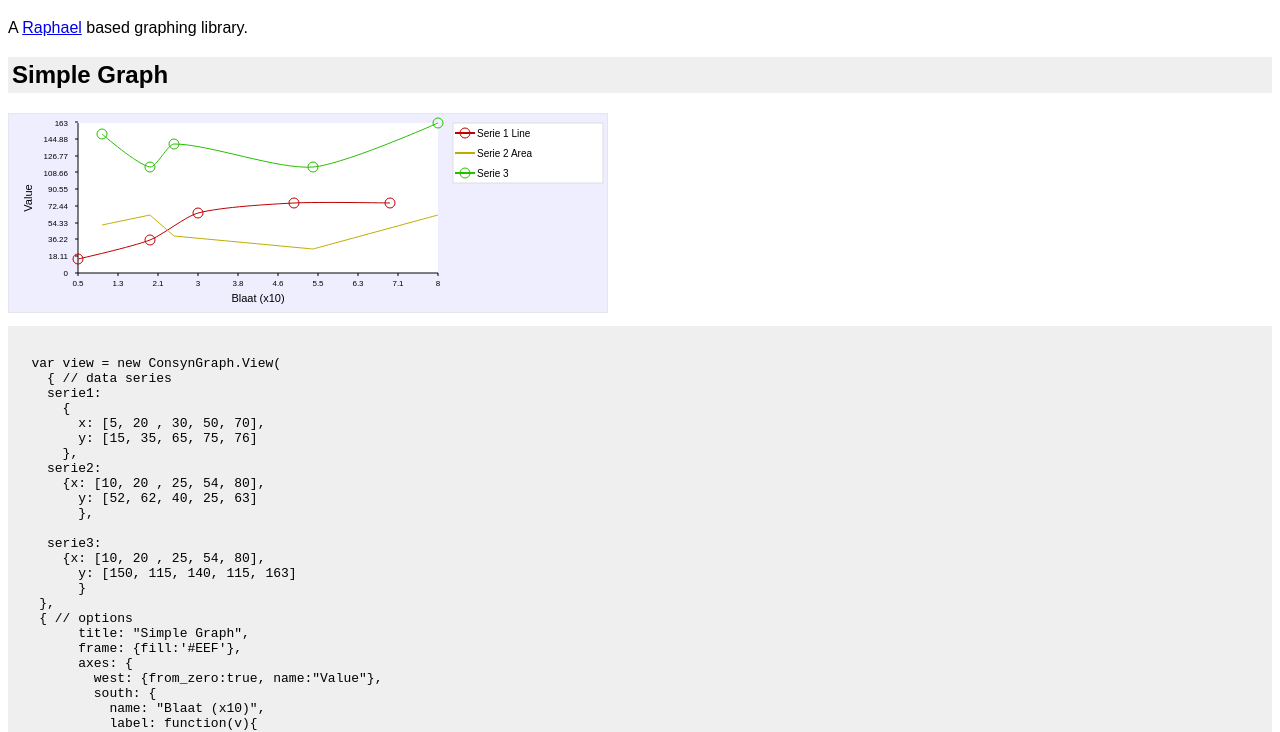
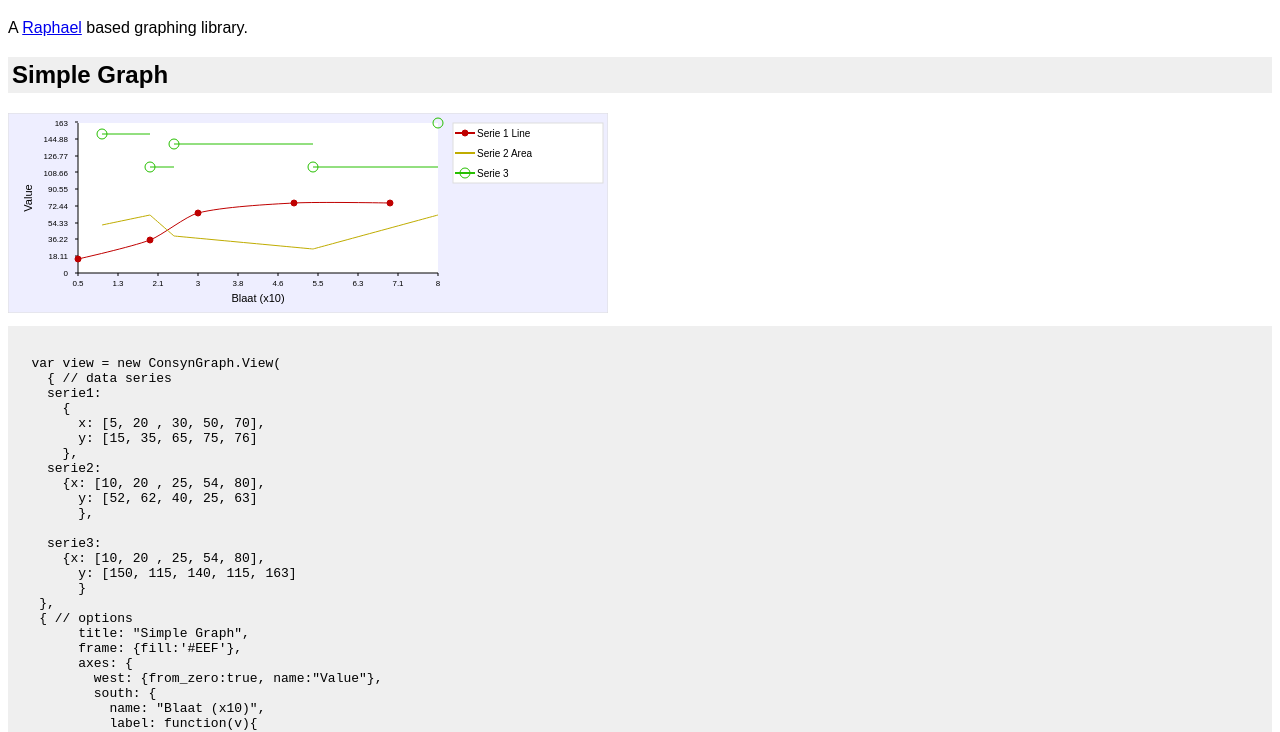
Before and after one commit to movinglabs/ConsynGraph, a plain HTML site: page documentation/index.html in a window 1280 px wide. Shown: the part 61-793 px from the top of the page. Drawn offline with Linux system fonts and the light colour scheme.

Commit message:
added a step-wise line drawing option

```diff
--- a/documentation/index.html
+++ b/documentation/index.html
@@ -73,7 +73,7 @@
          series: {
            serie1: {
              label: "Serie 1 Line",
-             markers: "o",
+             markers: {symbol: "o", size: 3,attr:{fill:true}},
              line: true
            },
            serie2: {
@@ -87,7 +87,7 @@
            },
            serie3: {
              label: "Serie 3",
-             line: true,
+             line: {step: true},
              markers: true
            }
 
@@ -228,6 +228,61 @@
    <p>...</p>
 
 
+   <h2>Time series using timestamps</h2>
+
+   <div style="height: 200px; width: 600px;" id="ts"></div>
+
+
+   <script type="text/javascript" id="scriptts">
+
+   var s = 910000000;
+   var f = 1200*24;
+   var view = new ConsynGraph.View(
+     { // data series
+     serie1:
+       {
+         y: [10, 20 , 30, 50, 70],
+         x: [s+3*f, s+6*f, s+9*f, s+12*f, s+15*f]
+       }
+    },
+    { // options
+         title: "Simple Graph",
+         frame: {fill:'#EEF'},
+         axes: {
+           west: {from_zero:true, name:"Value"},
+           south: {
+             name: "Time",
+             label: ConsynGraph.Func.timestampLabels
+           }
+         },
+         grid: {
+           x: false,
+           y: {step: 10, start: 0 }
+         },
+         legend: {
+          type: 'box',
+          position: {top: 10, right: 10}
+         },
+         series: {
+           serie1: {
+             label: "Serie 1 Line",
+             markers: "o",
+             line: true
+           }
+
+         }
+       }
+     ).draw(document.getElementById('ts'));
+
+   </script>
+
+   <pre><code id="scripttscode">
+   ... code sample loaded dynamically using JavaScript ...
+   </code></pre>
+   <script type="text/javascript">
+     $("#scripttscode").html($("#scriptts").html());
+   </script>
+
   </div>
 
 
--- a/source/consyn.graph.js
+++ b/source/consyn.graph.js
@@ -571,10 +571,14 @@ var ConsynGraph = (function(){
                    view.paper.path("M"+p[0]+" "+p[1]+"L"+x2+" "+y2).attr({'stroke-dasharray':'- ',stroke:'#CCC'});
                    view.paper.circle(x2,y2,2).attr({fill:'#00F'});
                    */
-                   path += "C"
-                        +  x1+" "+y1
-                        +  " "+x2+" "+y2
-                        +  " "+p[0]+" "+p[1];
+                   if(opts.step){
+                     path += "L"+p[0]+" "+last[1]+"M"+p[0]+" "+p[1];
+                   }else{
+                     path += "C"
+                          +  x1+" "+y1
+                          +  " "+x2+" "+y2
+                          +  " "+p[0]+" "+p[1];
+                   }
                 }else{
                   path += "M"+p[0]+" "+p[1];
                 }
```
